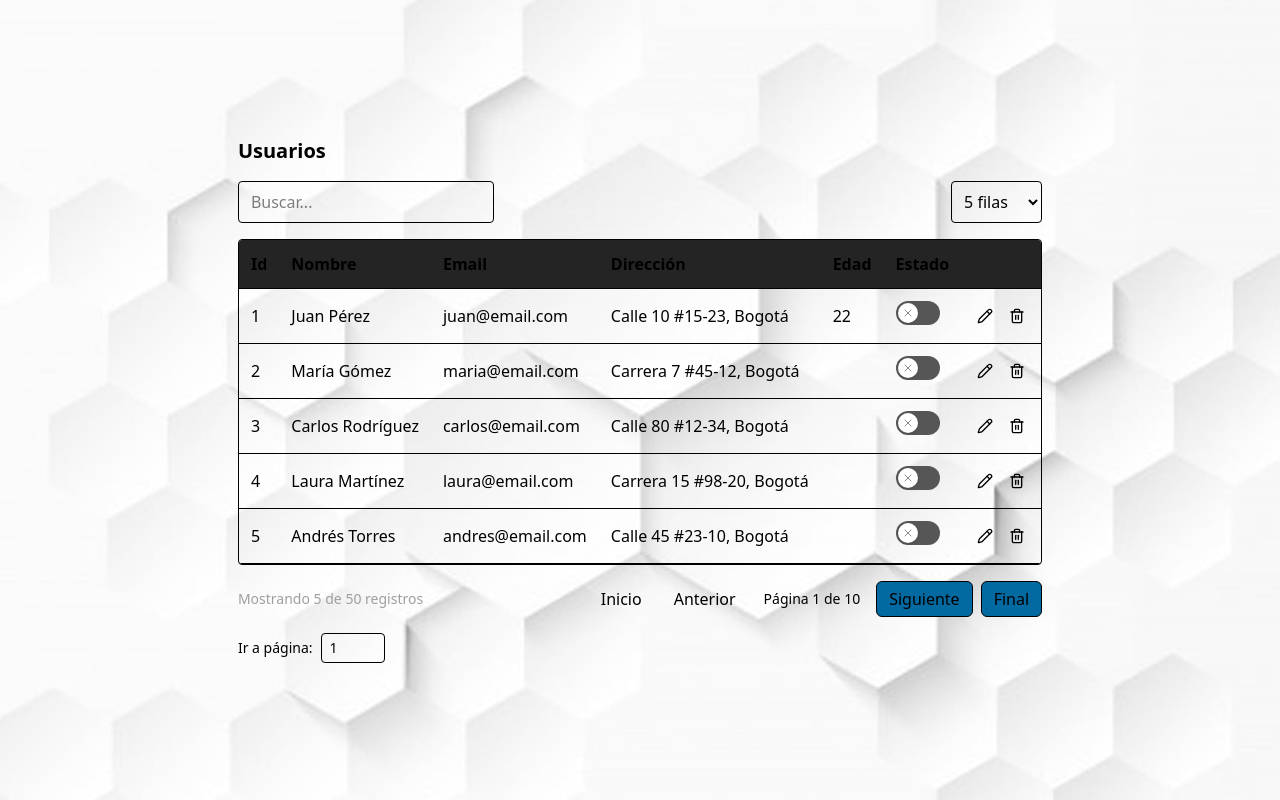
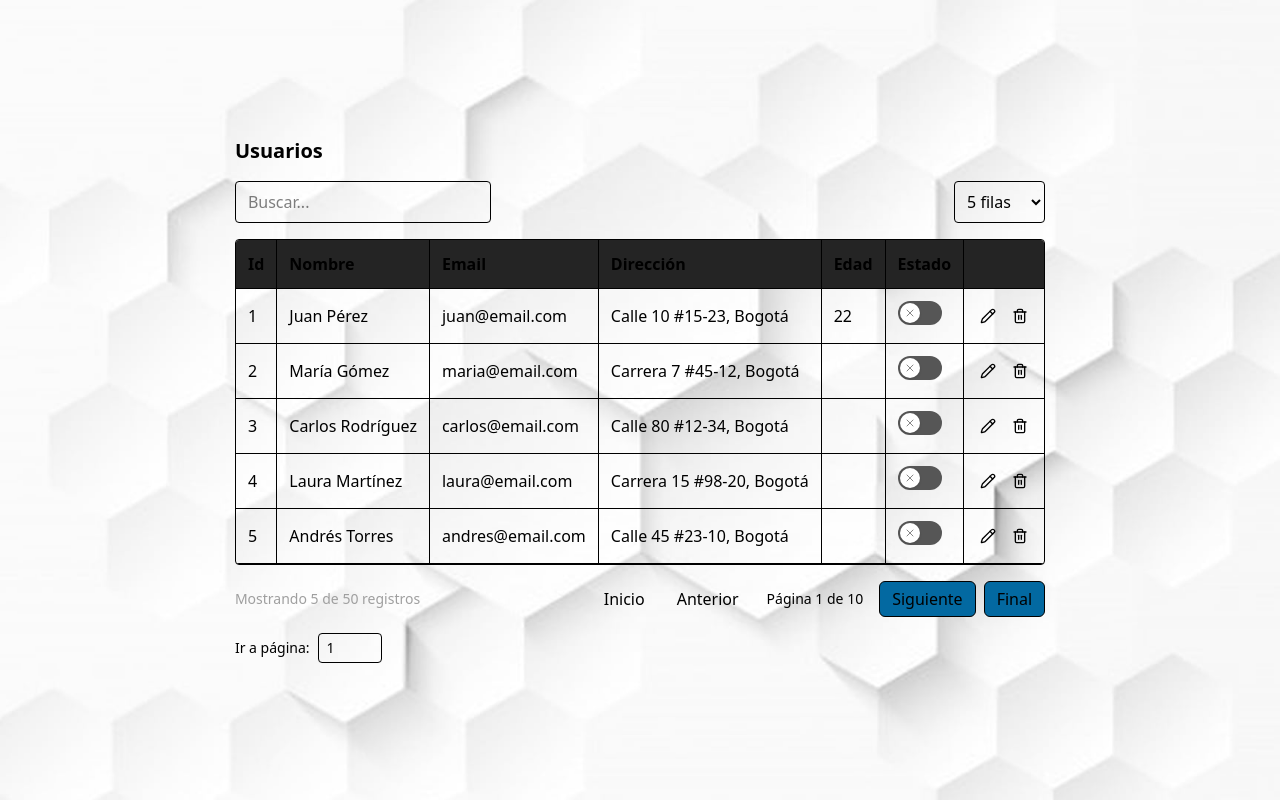
Before and after one commit to EngelEZ/React-Clase, a React (Vite) app in the folder frontend/vitalplus-react/: page /login in a window 1280 px wide. Built offline with nearby package versions, Linux system fonts and the light colour scheme.

Commit message:
Agregar lineas a las tablas

```diff
--- a/frontend/vitalplus-react/src/shared/components/DataTable.jsx
+++ b/frontend/vitalplus-react/src/shared/components/DataTable.jsx
@@ -112,7 +112,7 @@ export default function DataTable({ data, columns }) {
 
                   <th
                     key={header.id}
-                    className="p-3 text-left border-b"
+                    className="p-3 text-left border-b border-r last:border-r-0"
                   >
 
                     {/*
@@ -146,7 +146,7 @@ export default function DataTable({ data, columns }) {
                 {/* Celdas visibles de cada fila */}
                 {row.getVisibleCells().map(cell => (
 
-                  <td key={cell.id} className="p-3 border-b">
+                  <td key={cell.id} className="p-3 border-b border-r last:border-r-0">
 
                     {/* Render dinámico del contenido de la celda */}
                     {flexRender(
```
